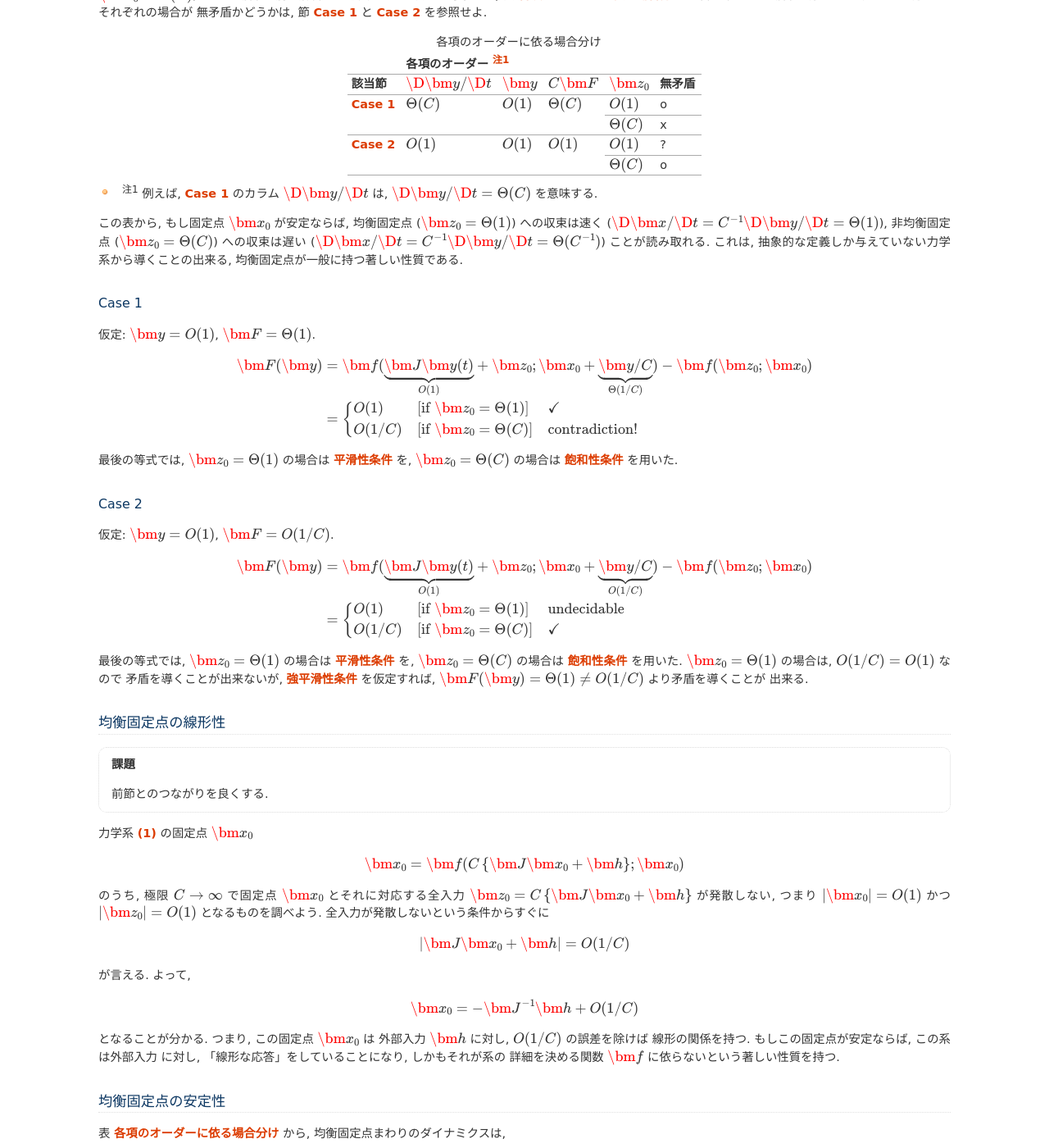
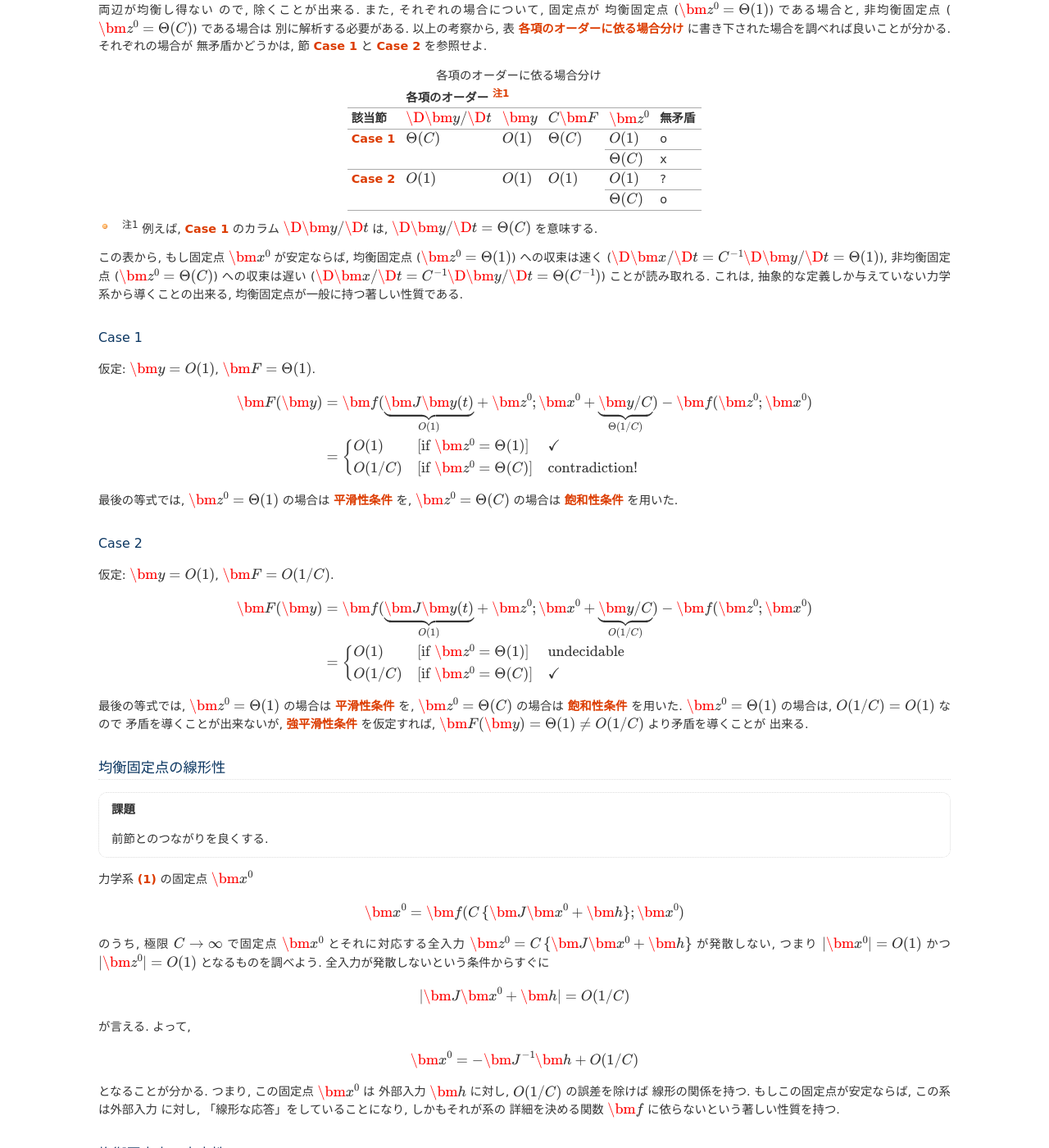
Before and after one commit to tkf/balance-tutorial-ja, a Sphinx documentation site: the page built from source/balance_network/strong_feedback_system.rst, in a window 1280 px wide and 1400 px high, scrolled down 2438 px. Shown: the whole window at 82% size. Built offline with Sphinx 7.4.7, drawn with Linux system fonts in a browser that asks for light colours; formulas are drawn with MathJax 3; some of the changed text lies outside the part shown.

Commit message:
固定点を上付き添字で表示: _0 -> ^0

```diff
--- a/source/balance_network/balance_inequality.rst
+++ b/source/balance_network/balance_inequality.rst
@@ -19,7 +19,7 @@
 
 .. math::
 
-   \bm x_0 = - \bm J^{-1} \bm h + O(1/C)
+   \bm x^0 = - \bm J^{-1} \bm h + O(1/C)
 
 を満たすことが分かった.  興奮性の集団と抑制性のふたつの集団が
 興奮性の外部入力を受ける系, つまり
@@ -43,7 +43,7 @@
    (h_{E}, h_{I} > 0)
 
 なる場合の均衡固定点について解析する.  系の状態は発火率 (非負の実数)
-:math:`\bm x_0 = (m_E, m_I)^\intercal` で記述されるとする.
+:math:`\bm x^0 = (m_E, m_I)^\intercal` で記述されるとする.
 
 :ref:`strong-feedback-system` と同様, 系への「全入力」を
 
--- a/source/balance_network/strong_feedback_system.rst
+++ b/source/balance_network/strong_feedback_system.rst
@@ -30,22 +30,22 @@
    .. _smoothness:
 
    平滑性
-     :math:`\bm z_0 = O(1)` かつ :math:`\bm x_0 = O(1)` ならば,
+     :math:`\bm z^0 = O(1)` かつ :math:`\bm x^0 = O(1)` ならば,
 
      .. math::
 
-        \bm f(O(1) + \bm z_0; O(1) + \bm x_0) - \bm f(\bm z_0; \bm x_0) = O(1)
+        \bm f(O(1) + \bm z^0; O(1) + \bm x^0) - \bm f(\bm z^0; \bm x^0) = O(1)
 
-     .. todo:: この条件は *すべての* :math:`\bm x_0 = O(1)` で... という意味だが,
+     .. todo:: この条件は *すべての* :math:`\bm x^0 = O(1)` で... という意味だが,
         それだと, `二状態ニューロンから成るネットワーク`_ の場合は強平滑性があっても,
-        :math:`\bm x_0 = 0` で上式が成り立たないので, 平滑性が無い, という不思議な
+        :math:`\bm x^0 = 0` で上式が成り立たないので, 平滑性が無い, という不思議な
         ことになる.
 
         いや, その場合は :math:`\bm f` が bound されてるのでどうあがいても平滑性は
-        保証されてしまうか.  :math:`\bm x_0 = 0` で :math:`\bm f` が発散する場合
+        保証されてしまうか.  :math:`\bm x^0 = 0` で :math:`\bm f` が発散する場合
         は危ないかも?
 
-        「:math:`\bm z_0 = O(1)` かつ :math:`\bm x_0 = O(1)` 」 の
+        「:math:`\bm z^0 = O(1)` かつ :math:`\bm x^0 = O(1)` 」 の
         :math:`O(1)` は :math:`\Theta(1)` に変えるべきじゃない気がする.
 
      .. _strong-smoothness:
@@ -54,37 +54,37 @@
      仮定する
 
      強平滑性条件
-       :math:`\bm z_0 = \Theta(1)` かつ :math:`\bm x_0 = \Theta(1)` ならば,
+       :math:`\bm z^0 = \Theta(1)` かつ :math:`\bm x^0 = \Theta(1)` ならば,
 
        .. math::
 
-          \bm f(\Theta(1) + \bm z_0; \Theta(1) + \bm x_0)
-          - \bm f(\bm z_0; \bm x_0)
+          \bm f(\Theta(1) + \bm z^0; \Theta(1) + \bm x^0)
+          - \bm f(\bm z^0; \bm x^0)
           = \Theta(1)
 
    .. _saturating:
 
    飽和性
-     :math:`\bm z_0 = O(C)` ならば,
+     :math:`\bm z^0 = O(C)` ならば,
 
      .. math::
 
-        \bm f(O(1) + \bm z_0; O(1) + \bm x_0) - \bm f(\bm z_0; \bm x_0) = O(1/C)
+        \bm f(O(1) + \bm z^0; O(1) + \bm x^0) - \bm f(\bm z^0; \bm x^0) = O(1/C)
 
-     .. todo:: :math:`\bm z_0 = \omega(1)` ならば,
+     .. todo:: :math:`\bm z^0 = \omega(1)` ならば,
 
         .. math::
 
-           \bm f(O(1) + \bm z_0; O(1) + \bm x_0) - \bm f(\bm z_0; \bm x_0) = o(1)
+           \bm f(O(1) + \bm z^0; O(1) + \bm x^0) - \bm f(\bm z^0; \bm x^0) = o(1)
 
         に出来ない?
 
-   上記の :math:`\bm f` に関する漸近関係はすべて :math:`\bm z_0` と
-   :math:`\bm x_0` に依存しているので, :math:`O_{\bm z_0,\bm x_0}(1)`
+   上記の :math:`\bm f` に関する漸近関係はすべて :math:`\bm z^0` と
+   :math:`\bm x^0` に依存しているので, :math:`O_{\bm z^0,\bm x^0}(1)`
    などと書くべきである.  もし, この依存性がなければ, 強平滑性は飽和性
    と矛盾することに注意.
 
-   .. todo:: 強平滑性以外は, :math:`\bm z_0` と :math:`\bm x_0` への依存性
+   .. todo:: 強平滑性以外は, :math:`\bm z^0` と :math:`\bm x^0` への依存性
       が無いとするほうが自然かも?
 
 .. |cond:smoothness| replace:: :ref:`平滑性条件 <smoothness>`
@@ -106,48 +106,48 @@
 
 .. math::
 
-   \bm x_0 = \bm f(C \, \{\bm J \bm x_0 + \bm h\}; \bm x_0)
+   \bm x^0 = \bm f(C \, \{\bm J \bm x^0 + \bm h\}; \bm x^0)
 
 は満たす系の状態であり, それに対応する全入力
-を :math:`\bm z_0 = C \, \{\bm J \bm x_0 + \bm h\}` と置く.
+を :math:`\bm z^0 = C \, \{\bm J \bm x^0 + \bm h\}` と置く.
 全入力の各項がキャンセルしあって :math:`C \to \infty` で発散
-しない場合, つまり :math:`\bm z_0 = O(1)`, あるいは同値の条件
+しない場合, つまり :math:`\bm z^0 = O(1)`, あるいは同値の条件
 
-.. math:: \bm J \bm x_0 + \bm h = O(1/C)
+.. math:: \bm J \bm x^0 + \bm h = O(1/C)
 
 を満たす固定点を :index:`均衡固定点` (:index:`balanced fixed point`)
 と呼ぶ.  これが成り立たない場合, つまり固定点での全入力が
-発散して :math:`\bm z_0 = \Omega(C)` となる, あるいは同値の条件
+発散して :math:`\bm z^0 = \Omega(C)` となる, あるいは同値の条件
 
-.. math:: \bm J \bm x_0 + \bm h = \Omega(1)
+.. math:: \bm J \bm x^0 + \bm h = \Omega(1)
 
 を満たす固定点を :index:`非均衡固定点` (:index:`unbalanced fixed point`)
 と呼ぶ.
 
-.. todo:: :math:`1 \ll \bm z_0 \lesssim C` の場合は考えなくて良いのか?
-   (同値な条件: :math:`\bm z_0 = \omega(1)` かつ :math:`\bm z_0 = o(C)`)
-   例えば, :math:`\bm z_0 = \Theta(C^{1/2})` や :math:`\bm z_0 = \Theta(\log C)`
+.. todo:: :math:`1 \ll \bm z^0 \lesssim C` の場合は考えなくて良いのか?
+   (同値な条件: :math:`\bm z^0 = \omega(1)` かつ :math:`\bm z^0 = o(C)`)
+   例えば, :math:`\bm z^0 = \Theta(C^{1/2})` や :math:`\bm z^0 = \Theta(\log C)`
    など.
 
-.. todo:: 他の部分を, :math:`\bm z_0 = \Omega(C)` に合うように書きなおす.
-   :math:`\bm z_0 = \omega(1)` でもいけないかどうかも考える.
+.. todo:: 他の部分を, :math:`\bm z^0 = \Omega(C)` に合うように書きなおす.
+   :math:`\bm z^0 = \omega(1)` でもいけないかどうかも考える.
 
-固定点まわりの座標系 :math:`\bm y = C \, (\bm x - \bm x_0)`
-で微分方程式 :eq:`def-ds` を書き直す.  座標変換 :math:`\bm x = \bm y / C + \bm x_0`
+固定点まわりの座標系 :math:`\bm y = C \, (\bm x - \bm x^0)`
+で微分方程式 :eq:`def-ds` を書き直す.  座標変換 :math:`\bm x = \bm y / C + \bm x^0`
 を施すと,
 
 .. math::
 
    C^{-1} \bm \tau \frac{\D \bm y(t)}{\D t}
    & =
-     - (\bm y(t) / C + \bm x_0)
-     + \bm f(C \, \{\bm J (\bm y(t) / C + \bm x_0) + \bm h\}; \bm x)
+     - (\bm y(t) / C + \bm x^0)
+     + \bm f(C \, \{\bm J (\bm y(t) / C + \bm x^0) + \bm h\}; \bm x)
    \\
    & =
      - \bm y(t) / C
      + \underbrace{
-           \bm f(\bm J \bm y(t) + \bm z_0; \bm x)
-         - \bm f(\bm z_0; \bm x_0)
+           \bm f(\bm J \bm y(t) + \bm z^0; \bm x)
+         - \bm f(\bm z^0; \bm x^0)
        }_{=: \bm F(\bm y)}
 
 なので, これの両辺に :math:`C` をかけて
@@ -161,20 +161,20 @@
 
 .. [#] :math:`\bm F(\bm y)` は, 正確には,
    :math:`\bm F(\bm y) :=
-   \bm f(\bm J \bm y + \bm z_0; \bm y / C + \bm x_0)
-   - \bm f(\bm z_0; \bm x_0)`
+   \bm f(\bm J \bm y + \bm z^0; \bm y / C + \bm x^0)
+   - \bm f(\bm z^0; \bm x^0)`
    で定義される.
 
 :ref:`method-of-dominant-balance` を使ってこの系の
 小さな摂動 :math:`\bm y = O(1)`
-(元の座標系では :math:`\bm x - \bm x_0 = O(1/C)`) への応答を
+(元の座標系では :math:`\bm x - \bm x^0 = O(1/C)`) への応答を
 調べよう.  単純に考えると, 他の2項 :math:`\D \bm y(t)/\D t` と
 :math:`- \bm y(t)` が :math:`\Theta(C)` または :math:`O(1)`
 を取るすべての, :math:`2^2` 個の場合を考える必要がありそうだが,
 ひとつの項のみが :math:`\Theta(C)` になる場合は両辺が均衡し得ない
 ので, 除くことが出来る.  また, それぞれの場合について, 固定点が
-均衡固定点 (:math:`\bm z_0 = \Theta(1)`) である場合と,
-非均衡固定点 (:math:`\bm z_0 = \Theta(C)`) である場合は
+均衡固定点 (:math:`\bm z^0 = \Theta(1)`) である場合と,
+非均衡固定点 (:math:`\bm z^0 = \Theta(C)`) である場合は
 別に解析する必要がある.  以上の考察から,
 表 :ref:`method-of-dominant-balance-in-strong-feedback-system`
 に書き下された場合を調べれば良いことが分かる.  それぞれの場合が
@@ -204,7 +204,7 @@
 .. |dy| replace:: :math:`\D \bm y / \D t`
 .. |y|  replace:: :math:`\bm y`
 .. |CF| replace:: :math:`C \bm F`
-.. |z0| replace:: :math:`\bm z_0`
+.. |z0| replace:: :math:`\bm z^0`
 .. |Tc| replace:: :math:`\Theta(C)`
 .. |Oc| replace:: :math:`O(C)`
 .. |O1| replace:: :math:`O(1)`
@@ -224,10 +224,10 @@
   |nb:order|
   例えば, `Case 1`_ のカラム |dy| は, :math:`\D \bm y / \D t = \Theta(C)` を意味する.
 
-この表から, もし固定点 :math:`\bm x_0` が安定ならば,
-均衡固定点 (:math:`\bm z_0 = \Theta(1)`) への収束は速く
+この表から, もし固定点 :math:`\bm x^0` が安定ならば,
+均衡固定点 (:math:`\bm z^0 = \Theta(1)`) への収束は速く
 (:math:`\D \bm x / \D t = C^{-1} \D \bm y / \D t = \Theta(1)`),
-非均衡固定点 (:math:`\bm z_0 = \Theta(C)`) への収束は遅い
+非均衡固定点 (:math:`\bm z^0 = \Theta(C)`) への収束は遅い
 (:math:`\D \bm x / \D t = C^{-1} \D \bm y / \D t = \Theta(C^{-1})`)
 ことが読み取れる.
 これは, 抽象的な定義しか与えていない力学系から導くことの出来る,
@@ -243,20 +243,20 @@ Case 1
 
    \bm F(\bm y)
    & =
-       \bm f(\underbrace{\bm J \bm y(t)}_{O(1)} + \bm z_0;
-             \bm x_0 + \underbrace{\bm y / C}_{\Theta(1/C)})
-     - \bm f(\bm z_0; \bm x_0)
+       \bm f(\underbrace{\bm J \bm y(t)}_{O(1)} + \bm z^0;
+             \bm x^0 + \underbrace{\bm y / C}_{\Theta(1/C)})
+     - \bm f(\bm z^0; \bm x^0)
    \\
    & =
      \left\{
      \begin{array}{lll}
-      O(1)   & [\text{if } \bm z_0 = \Theta(1)] & \checkmark \\
-      O(1/C) & [\text{if } \bm z_0 = \Theta(C)] & \text{contradiction!}
+      O(1)   & [\text{if } \bm z^0 = \Theta(1)] & \checkmark \\
+      O(1/C) & [\text{if } \bm z^0 = \Theta(C)] & \text{contradiction!}
      \end{array}
      \right.
 
-最後の等式では, :math:`\bm z_0 = \Theta(1)` の場合は |cond:smoothness| を,
-:math:`\bm z_0 = \Theta(C)` の場合は |cond:saturating| を用いた.
+最後の等式では, :math:`\bm z^0 = \Theta(1)` の場合は |cond:smoothness| を,
+:math:`\bm z^0 = \Theta(C)` の場合は |cond:saturating| を用いた.
 
 
 Case 2
@@ -269,21 +269,21 @@ Case 2
 
    \bm F(\bm y)
    & =
-       \bm f(\underbrace{\bm J \bm y(t)}_{O(1)} + \bm z_0;
-             \bm x_0 + \underbrace{\bm y / C}_{O(1/C)})
-     - \bm f(\bm z_0; \bm x_0)
+       \bm f(\underbrace{\bm J \bm y(t)}_{O(1)} + \bm z^0;
+             \bm x^0 + \underbrace{\bm y / C}_{O(1/C)})
+     - \bm f(\bm z^0; \bm x^0)
    \\
    & =
      \left\{
      \begin{array}{lll}
-      O(1)   & [\text{if } \bm z_0 = \Theta(1)] & \text{undecidable} \\
-      O(1/C) & [\text{if } \bm z_0 = \Theta(C)] & \checkmark
+      O(1)   & [\text{if } \bm z^0 = \Theta(1)] & \text{undecidable} \\
+      O(1/C) & [\text{if } \bm z^0 = \Theta(C)] & \checkmark
      \end{array}
      \right.
 
-最後の等式では, :math:`\bm z_0 = \Theta(1)` の場合は |cond:smoothness| を,
-:math:`\bm z_0 = \Theta(C)` の場合は |cond:saturating| を用いた.
-:math:`\bm z_0 = \Theta(1)` の場合は, :math:`O(1/C) = O(1)` なので
+最後の等式では, :math:`\bm z^0 = \Theta(1)` の場合は |cond:smoothness| を,
+:math:`\bm z^0 = \Theta(C)` の場合は |cond:saturating| を用いた.
+:math:`\bm z^0 = \Theta(1)` の場合は, :math:`O(1/C) = O(1)` なので
 矛盾を導くことが出来ないが, |cond:strong-smoothness| を仮定すれば,
 :math:`\bm F(\bm y) = \Theta(1) \neq O(1/C)` より矛盾を導くことが
 出来る.
@@ -296,29 +296,29 @@ Case 2
 
 .. todo:: 前節とのつながりを良くする.
 
-力学系 :eq:`def-ds` の固定点 :math:`\bm x_0`
+力学系 :eq:`def-ds` の固定点 :math:`\bm x^0`
 
 .. math::
 
-   \bm x_0 = \bm f(C \, \{\bm J \bm x_0 + \bm h\}; \bm x_0)
+   \bm x^0 = \bm f(C \, \{\bm J \bm x^0 + \bm h\}; \bm x^0)
 
-のうち, 極限 :math:`C \to \infty` で固定点 :math:`\bm x_0`
-とそれに対応する全入力 :math:`\bm z_0 = C \, \{\bm J \bm x_0 + \bm h\}`
-が発散しない, つまり :math:`|\bm x_0| = O(1)`
-かつ :math:`|\bm z_0| = O(1)` となるものを調べよう.
+のうち, 極限 :math:`C \to \infty` で固定点 :math:`\bm x^0`
+とそれに対応する全入力 :math:`\bm z^0 = C \, \{\bm J \bm x^0 + \bm h\}`
+が発散しない, つまり :math:`|\bm x^0| = O(1)`
+かつ :math:`|\bm z^0| = O(1)` となるものを調べよう.
 全入力が発散しないという条件からすぐに
 
 .. math::
 
-   |\bm J \bm x_0 + \bm h| = O(1/C)
+   |\bm J \bm x^0 + \bm h| = O(1/C)
 
 が言える.  よって,
 
 .. math::
 
-   \bm x_0 = - \bm J^{-1} \bm h + O(1/C)
+   \bm x^0 = - \bm J^{-1} \bm h + O(1/C)
 
-となることが分かる.  つまり, この固定点 :math:`\bm x_0` は
+となることが分かる.  つまり, この固定点 :math:`\bm x^0` は
 外部入力 :math:`\bm h` に対し, :math:`O(1/C)` の誤差を除けば
 線形の関係を持つ.  もしこの固定点が安定ならば, この系は外部入力
 に対し, 「線形な応答」をしていることになり, しかもそれが系の
@@ -354,8 +354,8 @@ Case 2
 
    D_1 \bm f =
    \left.
-   \frac{\partial \bm f(\bm z; \bm x_0)}{\partial \bm z}
-   \right|_{\bm z = \bm z_0}
+   \frac{\partial \bm f(\bm z; \bm x^0)}{\partial \bm z}
+   \right|_{\bm z = \bm z^0}
 
 である.  :math:`\bm f` の第二引数からの寄与が無いのは,
 この方向への摂動が :math:`\bm y / C = O(1/C)` と小さいため
```
